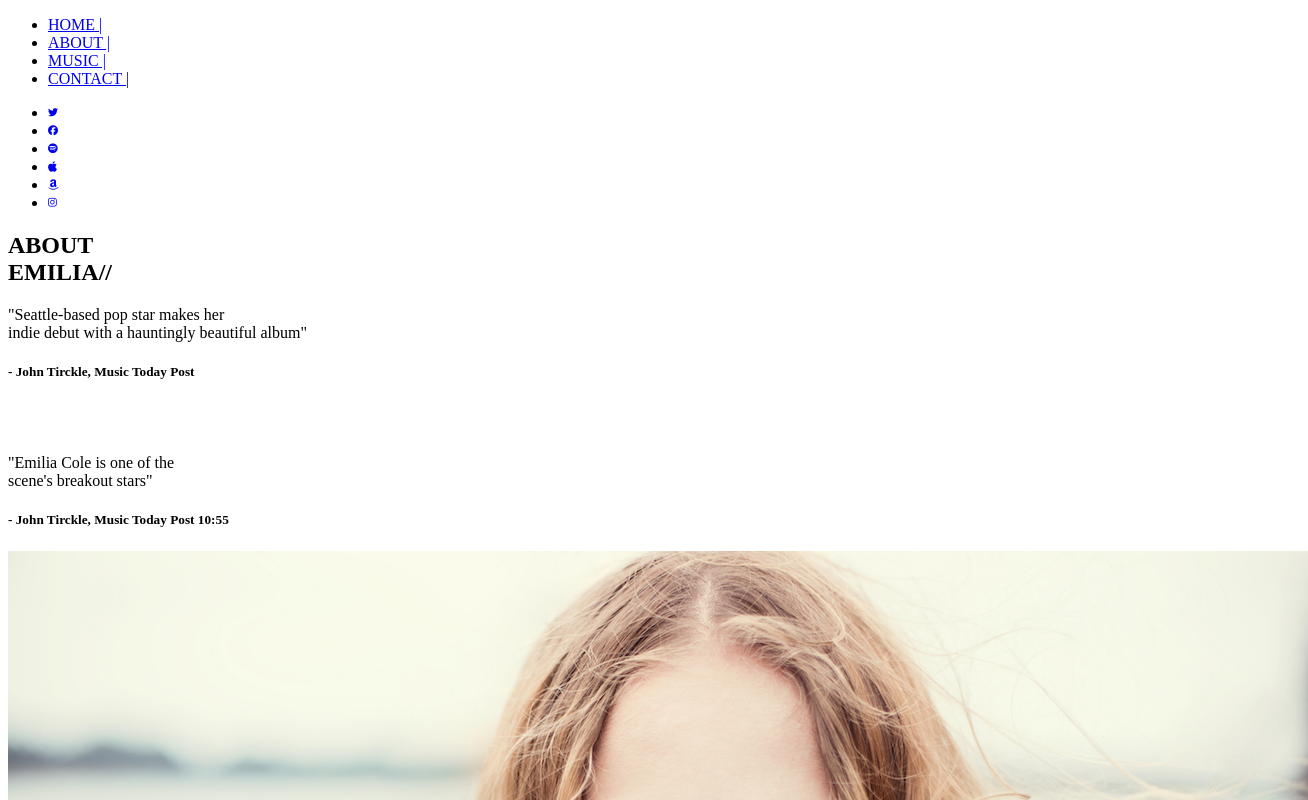
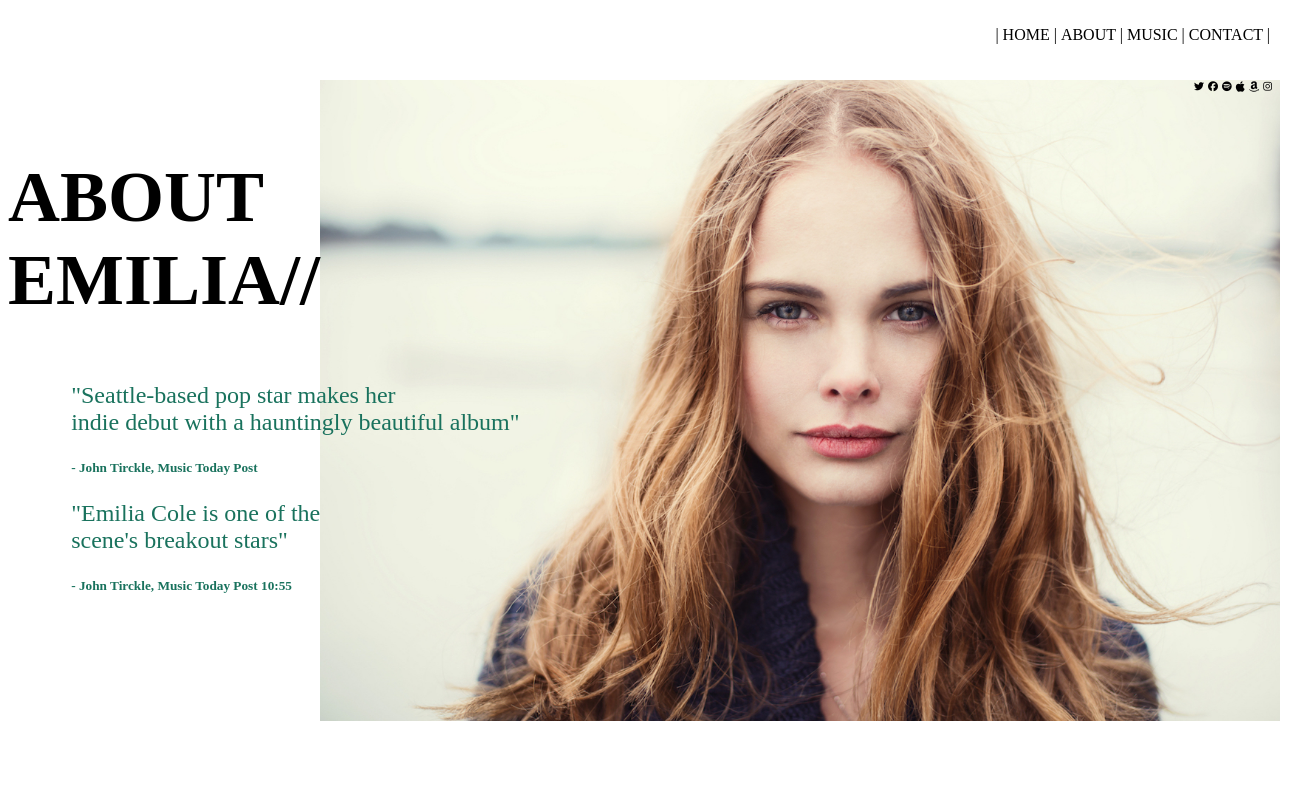
Before and after one commit to AyelenCoppaVidela/EMILIA-COLE, a website: page views/about.html in a window 1280 px wide. Shown: the top 800 px of the page, 1308 px wide, since content can reach past the window. Drawn offline with Linux system fonts and the light colour scheme.

Commit message:
agregue css

```diff
--- a/app.js
+++ b/app.js
@@ -3,12 +3,12 @@ const app = express();
 const path = require('path');
 
 
-app.listen(8080, () => {
-    console.log("servidor corriendo 8080");
+app.listen(8000, () => {
+    console.log("servidor corriendo 8000");
 });
 
 
-app.get('/', function(req, res ){
+app.get('/', (req, res )=>{
     res.sendFile(path.join(__dirname, '/views/home.html'));
 });
 
--- a/package.json
+++ b/package.json
@@ -2,7 +2,7 @@
   "name": "clase17",
   "version": "1.0.0",
   "description": "Trabajo practico Emilia",
-  "main": "index.js",
+  "main": "app.js",
   "dependencies": {
     "express": "^4.18.2",
     "nodemon": "^3.0.1"
--- /dev/null
+++ b/public/css/about.css
@@ -0,0 +1,47 @@
+@import url(/css/general.css);
+
+p{
+    color:rgb(25, 114, 93);
+    font-size: x-large;
+    margin-left: 5%;
+
+}
+
+h1{
+    font-size: 450%;
+}
+
+h5{
+    color:rgb(25, 114, 93);
+    margin-left: 5%;
+}
+
+.imgabout {
+    background: url(/img/emilia-about.jpg)
+    no-repeat  fixed;
+    background-position: right;
+     background-size: 75%;
+
+}
+
+.menu ul li{
+
+    display: inline;
+}
+
+
+
+.redes ul li {
+
+    display: inline;
+}
+
+.menu{
+    background-color: rgba(255, 255, 255, 0.5);
+   padding: 2px;
+    text-align: right;
+}
+
+.redes{
+    text-align: right;
+}
--- /dev/null
+++ b/public/css/contacto.css
@@ -0,0 +1,24 @@
+@import url(/css/general.css);
+
+h5{
+    color:rgb(25, 114, 93);
+}
+
+
+.menu ul li {
+
+    display: inline;
+}
+
+.redes ul li {
+
+    display: inline;
+}
+
+.menu{
+    text-align: right;
+}
+
+.redes{
+    text-align: right;
+}
--- /dev/null
+++ b/public/css/general.css
@@ -0,0 +1,13 @@
+ul li {
+    list-style-type: none;
+}
+
+a{
+    color:black;
+    text-decoration: none;
+    padding: auto;
+}
+
+a:hover{
+    color: rgba(226, 43, 202, 0.767);
+}
--- /dev/null
+++ b/public/css/home.css
@@ -0,0 +1,26 @@
+.imghome{
+    background: url(/img/emilia-home.jpg)
+    no-repeat  fixed;
+   background-position: right;
+    background-size: 74%;
+
+}
+h3{
+
+    margin-left: 3%;
+    font-family: 'Times New Roman', Times, serif;
+}
+
+h1{
+
+    margin-top: 15%;
+    font-size: 400%;
+    background-color: rgba(250, 250, 250, 0.527);
+
+
+}
+
+.redes ul li {
+
+    display: inline;
+}
--- a/public/css/index.css
+++ b/public/css/index.css
@@ -1,3 +1,2 @@
-p {
-    color:green;
-}
+@import url(/css/general.css);
+@import url(/css/home.css);
--- /dev/null
+++ b/public/css/musica.css
@@ -0,0 +1,36 @@
+@import url(/css/general.css);
+
+
+.imagenmusica {
+    background-image: url(/img/emilia-music-top.jpg);
+    height: 100px;
+    background-size: cover;
+    background-repeat: no-repeat;
+    text-align: right;
+    padding: 30px 0px;
+
+}
+
+.menu ul li {
+
+    display: inline;
+
+}
+
+
+.redes ul li {
+
+    display: inline;
+}
+
+.menu ul{
+
+
+    background-color: rgba(255, 255, 255, 0.5);
+    padding: 10px;
+
+}
+
+.redes ul{
+    text-align: right;
+}
--- /dev/null
+++ b/public/css/style.css
@@ -0,0 +1 @@
+@import url('./index.css');
--- a/views/about.html
+++ b/views/about.html
@@ -6,17 +6,21 @@
     <meta name="viewport" content="width=device-width, initial-scale=1.0">
     <title>About Emilia Cole</title>
     <script src="https://kit.fontawesome.com/8f20961981.js" crossorigin="anonymous"></script>
+    <link rel="stylesheet" href="/css/about.css">
 </head>
-<body>
+<body class="imgabout">
     <header>
-        <nav>
+
+
+        <nav class="menu">
             <ul>
-                <li> <a href="/">HOME |</a></li>
-                <li> <a href="/about">ABOUT |</a></li>
-                <li> <a href="/music">MUSIC |</a></li>
-                <li> <a href="/contact">CONTACT |</a></li>
+                <li> <a href="/">| HOME |</a></li>
+                <li> <a href="/about"> ABOUT |</a></li>
+                <li> <a href="/music"> MUSIC |</a></li>
+                <li> <a href="/contact"> CONTACT |</a></li>
             </ul>
         </nav>
+        <nav class="redes">
         <ul>
             <li> <a href="https://twitter.com/" target="_blank"><i class="fa-brands fa-twitter fa-2xs"></i></a></li>
             <li> <a href="https://www.facebook.com/" target="_blank"><i class="fa-brands fa-facebook fa-2xs"></i></a></li>
@@ -25,17 +29,17 @@
             <li> <a href="https://www.amazon.com/" target="_blank"><i class="fa-brands fa-amazon fa-xs" ></i></a></li>
             <li> <a href="https://www.instagram.com/" target="_blank"><i class="fa-brands fa-instagram fa-2xs" ></i></a></li>
         </ul>
+        </nav>
     </header>
     <section>
         <h1>ABOUT <br> EMILIA// </h1>
         <p>"Seattle-based pop star makes her <br> indie debut with a hauntingly beautiful album"</p>
         <h5> - John Tirckle,
             Music Today Post</h5>
-        <br>
-        <br>
+
         <p>"Emilia Cole is one of the <br> scene's breakout stars"</p>
         <h5>- John Tirckle, Music Today Post 10:55 </h5>
-        <img src="/img/emilia-about.jpg"alt="imagen about Emilia">
+
     </section>
 </body>
 </html>
```
Also changed, not shown: views/contacto.html (+9 -6 lines), views/home.html (+17 -7 lines), views/music.html (+20 -14 lines).
